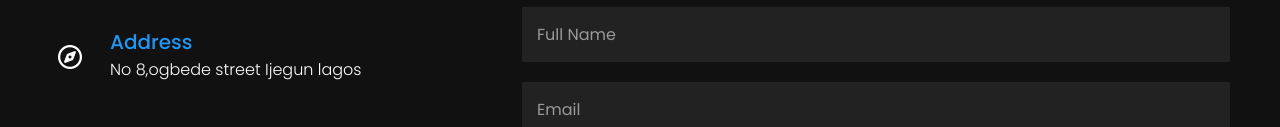
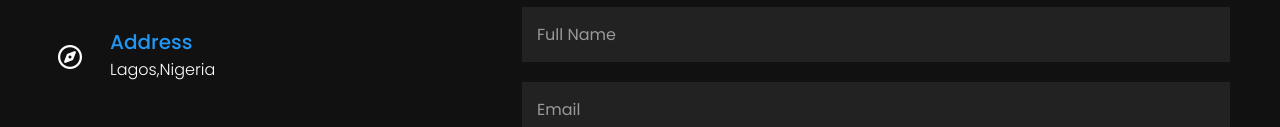
Before and after one commit to Onwudiwe-Ijeoma/ijeomaonwudiwe, a plain HTML site: page index.html in a window 1280 px wide. Shown: the part 3750-3877 px from the top of the page. Drawn offline with Linux system fonts and the light colour scheme.

Commit message:
Update index.html

```diff
--- a/index.html
+++ b/index.html
@@ -186,7 +186,7 @@
                         </div>
                         <div class="text">
                             <h3>Address</h3>
-                            <p>No 8,ogbede street Ijegun lagos</p>
+                            <p>Lagos,Nigeria</p>
                         </div>
                     </div>
 
```
